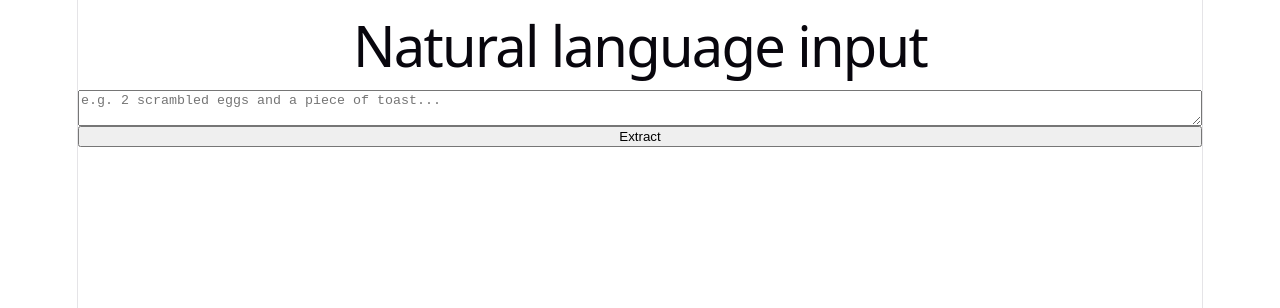
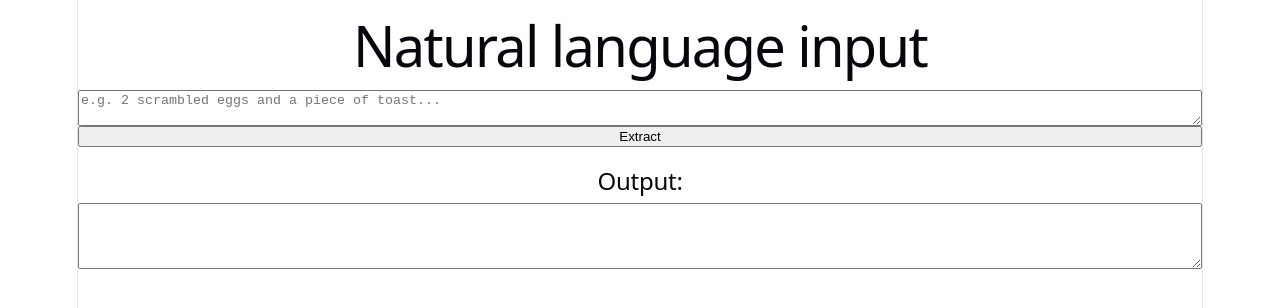
Before and after one commit to caleb-cooper2/Food-Natural-Language-Processing, a React (Vite) app: page / in a window 1280 px wide. Shown: the top 308 px of the page. Built offline with nearby package versions, Linux system fonts and the light colour scheme.

Commit message:
Added dedicated output viewer

```diff
--- a/src/App.jsx
+++ b/src/App.jsx
@@ -3,6 +3,8 @@ import {useState} from "react";
 
 function App() {
     const [input, setInput] = useState('')
+    const [output, setOutput] = useState('')
+
     const handleExtract = async () => {
         fetch('http://localhost:8000/extract', {
             method: 'POST',
@@ -10,7 +12,7 @@ function App() {
             body: JSON.stringify({ text: input })
         })
             .then(response => response.json())
-            .then(json => console.info(json))
+            .then(json => setOutput(json.data))
             .catch(error => console.error('Error fetching data:', error));
     }
 
@@ -22,6 +24,9 @@ function App() {
                       value={input}
                       onChange={e => setInput(e.target.value)} />
             <button onClick={handleExtract}>Extract</button>
+
+            <h2 style={{marginTop: 20}}>Output:</h2>
+            <textarea rows={4} readOnly value={output}/>
         </>
     )
 }
```
Also changed, not shown: 1 other file (tests, documents, lock files or other folders).
